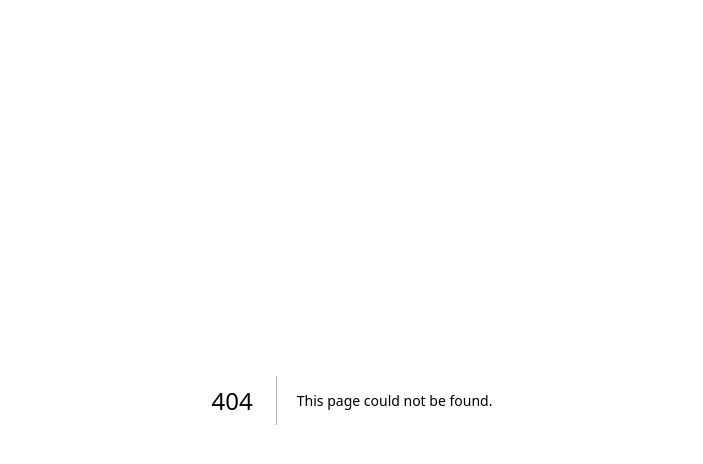
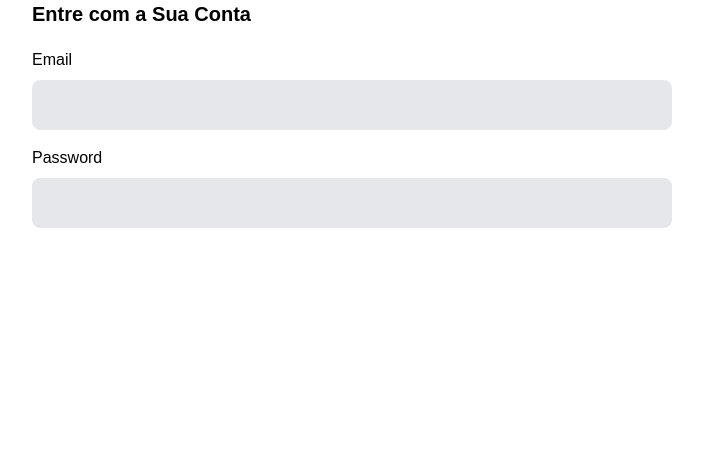
Before and after one commit to xmurilo/TemplateAdmin, a Next.js app: page /authentication in a window 1280 px wide. Before the commit this address had no page. Shown: the top 464 px of the page, without its empty margins (288-991 px from the left). Built offline with nearby package versions, Linux system fonts and the light colour scheme.

Commit message:
feat: add function submit

```diff
--- /dev/null
+++ b/src/pages/authentication.tsx
@@ -0,0 +1,37 @@
+import { useState } from "react";
+import AuthInput from "../components/auth/AuthInput";
+import GoogleIcon from "../../public/google-logo-48 1.svg";
+import Image from "next/image";
+
+export default function Authentincation() {
+  const [mode, setMode] = useState<"login" | "register">("login");
+  const [email, setEmail] = useState("");
+  const [password, setPassword] = useState("");
+
+  function submit() {
+    if (mode == "login") {
+      console.log("Login");
+    } else {
+      console.log("Cadastrar");
+    }
+  }
+
+  return (
+    <div className={`flex flex-col h-sreen items-center justify-center`}>
+      <div className={`w-1/2`}>
+        <h1 className={` text-xl font-bold mb-5`}>
+          {mode == "login" ? "Entre com a Sua Conta" : "Cadrastre-se na Plataforma"}
+        </h1>
+        <AuthInput label="Email" type="email" value={email} valueChanged={setEmail} obrigatory />
+        <AuthInput
+          label="Password"
+          type="password"
+          value={password}
+          valueChanged={setPassword}
+          obrigatory
+        />
+
+      </div>
+    </div>
+  );
+}
--- a/src/pages/authetincation.tsx
+++ /dev/null
@@ -1,21 +0,0 @@
-import { useState } from "react";
-import AuthInput from "../components/auth/AuthInput";
-
-export default function Authentincation() {
-  const [email, setEmail] = useState<"login" | "register">("login");
-  const [password, setPassword] = useState("");
-
-  return (
-    <div>
-      <h1>Authentincation</h1>
-      <AuthInput label="Email" type="email" value={email} valueChanged={setEmail} obrigatory />
-      <AuthInput
-        label="Password"
-        type="password"
-        value={password}
-        valueChanged={setPassword}
-        obrigatory
-      />
-    </div>
-  );
-}
```
